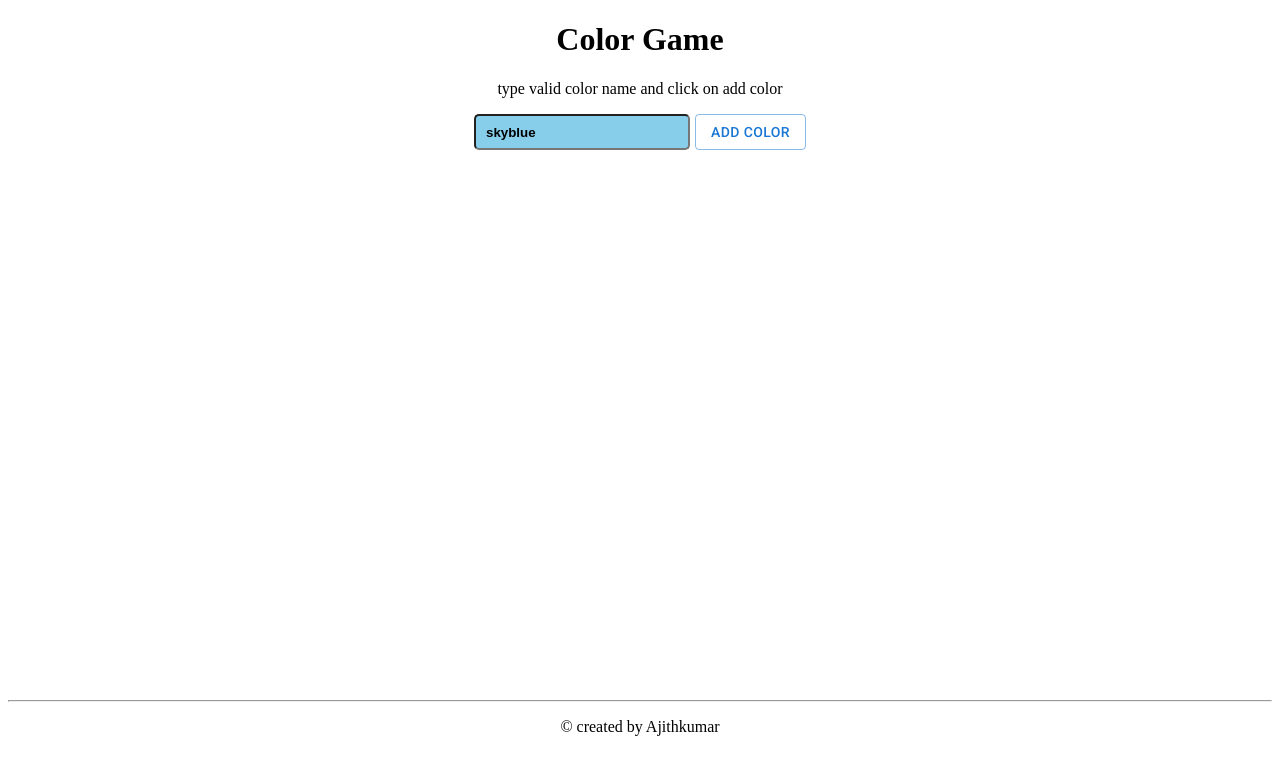
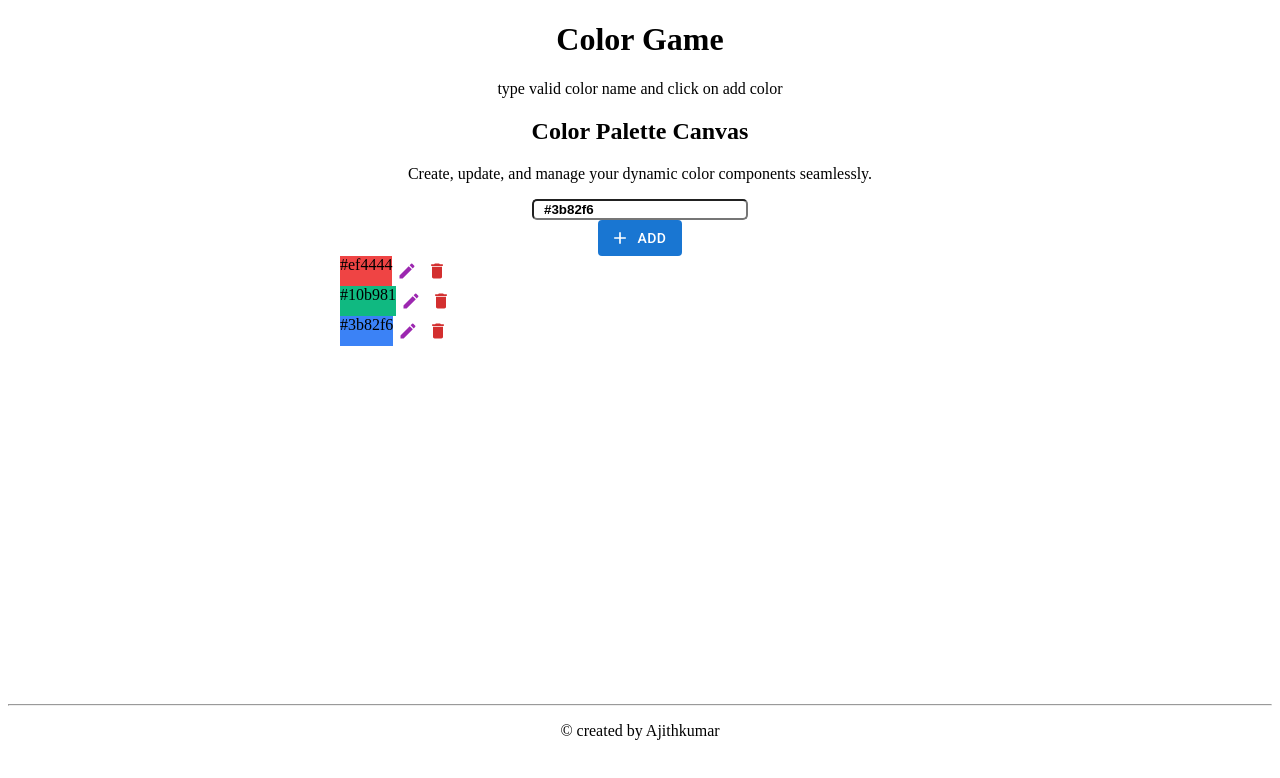
Before and after one commit to AJITH1509/Color-Game, a React (Vite) app: page / in a window 1280 px wide. Shown: the top 778 px of the page. Built offline with nearby package versions, Linux system fonts and the light colour scheme.

Commit message:
Refactor ColorBox component for improved functionality

```diff
--- a/src/ColorBox.jsx
+++ b/src/ColorBox.jsx
@@ -1,102 +1,185 @@
-import { useState, useRef } from "react";
+import { useState, useRef, useEffect } from "react";
 import Button from "@mui/material/Button";
 import IconButton from "@mui/material/IconButton";
+import Tooltip from "@mui/material/Tooltip";
 import ModeEditIcon from "@mui/icons-material/ModeEdit";
 import DeleteIcon from "@mui/icons-material/Delete";
+import AddIcon from "@mui/icons-material/Add";
+import DoneIcon from "@mui/icons-material/Done";
+import AOS from "aos";
+import "aos/dist/aos.css";
+
+// Helper for generating safe, runtime-unique keys without external dependencies
+const generateUniqueId = () => `color_${Date.now()}_${Math.random().toString(36).substr(2, 9)}`;
 
 export function ColorBox() {
   const inputRef = useRef(null);
 
-  const [button, setButton] = useState(true);
-  const [color, setColor] = useState("skyblue");
-  const [index, setIndex] = useState("");
-  const [addcolor, setAddcolor] = useState([]);
+  // Clean, self-descriptive state naming conventions
+  const [isEditing, setIsEditing] = useState(false);
+  const [currentColor, setCurrentColor] = useState("#3b82f6"); // Modern digital blue default
+  const [editingId, setEditingId] = useState(null);
+  const [colorsList, setColorsList] = useState([
+    { id: "1", value: "#ef4444" },
+    { id: "2", value: "#10b981" },
+    { id: "3", value: "#3b82f6" }
+  ]);
 
-  function editColor(colors, index) {
-    inputRef.current.focus();
-    setColor(colors);
-    setButton(false);
-    setIndex(index);
+  useEffect(() => {
+    AOS.init({
+      duration: 600,
+      easing: "ease-out-cubic",
+      once: true,
+    });
+  }, []);
+
+  const handleAddColor = () => {
+    if (!currentColor.trim()) return;
+
+    const newColorItem = {
+      id: generateUniqueId(),
+      value: currentColor.trim()
+    };
+
+    setColorsList([...colorsList, newColorItem]);
+    setCurrentColor("#3b82f6"); // Reset to safe visual default
+    inputRef.current?.focus();
+  };
+
+  const handleEditTrigger = (colorObj) => {
+    setIsEditing(true);
+    setCurrentColor(colorObj.value);
+    setEditingId(colorObj.id);
+    inputRef.current?.focus();
+  };
+
+  const handleUpdateColor = () => {
+    if (!currentColor.trim() || !editingId) return;
+
+    const updatedColors = colorsList.map((item) =>
+      item.id === editingId ? { ...item, value: currentColor.trim() } : item
+    );
+
+    setColorsList(updatedColors);
+    setIsEditing(false);
+    setEditingId(null);
+    setCurrentColor("#3b82f6"); // Clear state loop gracefully
+  };
+
+  const handleDeleteColor = (targetId) => {
+    setColorsList(colorsList.filter((item) => item.id !== targetId));
+    // If deleting the color currently being edited, cancel edit state
+    if (editingId === targetId) {
+      setIsEditing(false);
+      setEditingId(null);
+      setCurrentColor("#3b82f6");
     }
-
-  function updateColor() {
-    const updatedColors = [...addcolor]; // create a copy of the colors array
-    updatedColors[index] = color; // update the color at the specified index
-    setAddcolor(updatedColors); // set the state with the updated colors array
-    setButton(true);
-  }
-  function deleteColor(index) {
-    const clrs = [...addcolor];
-    const deleteColors = clrs.filter((colors, i) => i !== index);
-    setAddcolor(deleteColors);
-  }
-
-  const styles = {
-    backgroundColor: color,
   };
 
   return (
     <div className="main-container">
-      <div className="container">
+      <div className="app-card" data-aos="fade-up">
+        <header className="app-header">
+          <h2>Color Palette Canvas</h2>
+          <p>Create, update, and manage your dynamic color components seamlessly.</p>
+        </header>
+
+        <div className="input-control-group">
+          <div className="input-wrapper">
             <input
               ref={inputRef}
               type="text"
-          style={styles}
-          onChange={(e) => setColor(e.target.value)}
-          value={color}
+              className="color-text-input"
+              onChange={(e) => setCurrentColor(e.target.value)}
+              value={currentColor}
+              placeholder="e.g., #ff5733 or lime"
+              aria-label="Color string input value"
             />
-        {button ? (
+            <div
+              className="input-color-preview"
+              style={{ backgroundColor: currentColor }}
+              aria-hidden="true"
+            />
+          </div>
+
+          {isEditing ? (
             <Button
-            sx={{ marginLeft: "5px" }}
-            variant="outlined"
-            onClick={() => setAddcolor([...addcolor, color])}
+              className="action-button"
+              color="success"
+              variant="contained"
+              startIcon={<DoneIcon />}
+              onClick={handleUpdateColor}
+              disableElevation
             >
-            Add Color
+              Update
             </Button>
           ) : (
             <Button
-            sx={{ marginLeft: "5px" }}
-            color="success"
-            variant="outlined"
-            onClick={() => updateColor()}
+              className="action-button"
+              color="primary"
+              variant="contained"
+              startIcon={<AddIcon />}
+              onClick={handleAddColor}
+              disableElevation
             >
-            Update Color
+              Add
             </Button>
           )}
         </div>
-      {addcolor.map((clr, index) => (
+
+        <div className="palette-divider" />
+
+        <div className="colors-list-wrapper">
+          {colorsList.length === 0 ? (
+            <p className="empty-state">No colors in canvas. Type a value above to begin.</p>
+          ) : (
+            colorsList.map((item) => (
               <ColorBlocks
-          colors={clr}
-          key={index}
-          index={index}
-          editColor={editColor}
-          deleteColor={deleteColor}
+                key={item.id}
+                colorItem={item}
+                onEditTrigger={handleEditTrigger}
+                onDeleteTrigger={handleDeleteColor}
               />
-      ))}
+            ))
+          )}
+        </div>
+      </div>
     </div>
   );
 }
-function ColorBlocks({ colors, index, editColor, deleteColor }) {
-  const bclr = {
-    backgroundColor: colors,
-  };
+
+function ColorBlocks({ colorItem, onEditTrigger, onDeleteTrigger }) {
   return (
-    <div className="colors-container">
-      <div className="color-Blocks" style={bclr}></div>
+    <div className="colors-container" data-aos="fade-up" data-aos-anchor-placement="top-bottom">
+      <div className="color-strip-preview" style={{ backgroundColor: colorItem.value }}>
+        <span className="color-value-badge">{colorItem.value}</span>
+      </div>
+
+      <div className="action-actions-group">
+        <Tooltip title="Edit Color Value" placement="top" arrow>
           <IconButton
-        sx={{ padding: "0px 0px 0px 5px" }}
-        onClick={() => editColor(colors, index)}
+            size="small"
+            onClick={() => onEditTrigger(colorItem)}
             color="secondary"
+            aria-label={`Edit color ${colorItem.value}`}
+            className="action-icon-btn"
           >
-        <ModeEditIcon />
+            <ModeEditIcon fontSize="small" />
           </IconButton>
+        </Tooltip>
+
+        <Tooltip title="Delete Color" placement="top" arrow>
           <IconButton
-        sx={{ padding: "0px 0px 0px 5px" }}
-        onClick={() => deleteColor(index)}
+            size="small"
+            onClick={() => onDeleteTrigger(colorItem.id)}
             color="error"
+            aria-label={`Delete color ${colorItem.value}`}
+            className="action-icon-btn"
           >
-        <DeleteIcon />
+            <DeleteIcon fontSize="small" />
           </IconButton>
+        </Tooltip>
+      </div>
     </div>
   );
 }
```
Lines whose indentation alone changed are shown as unchanged.
